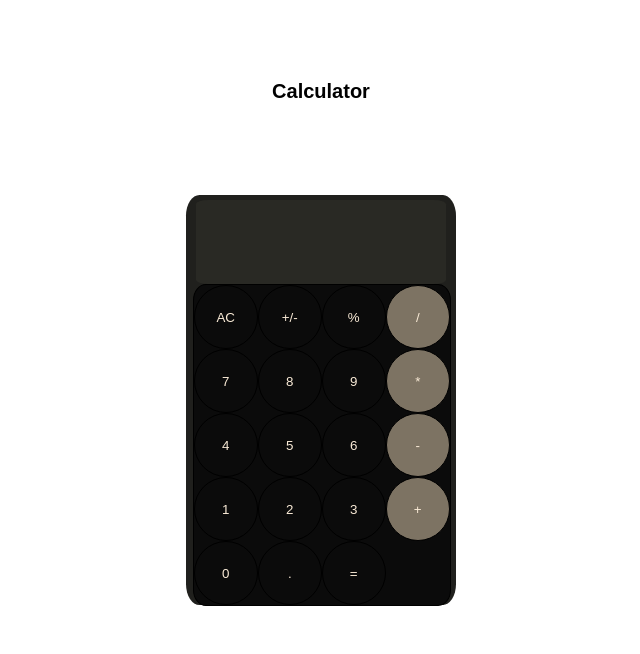
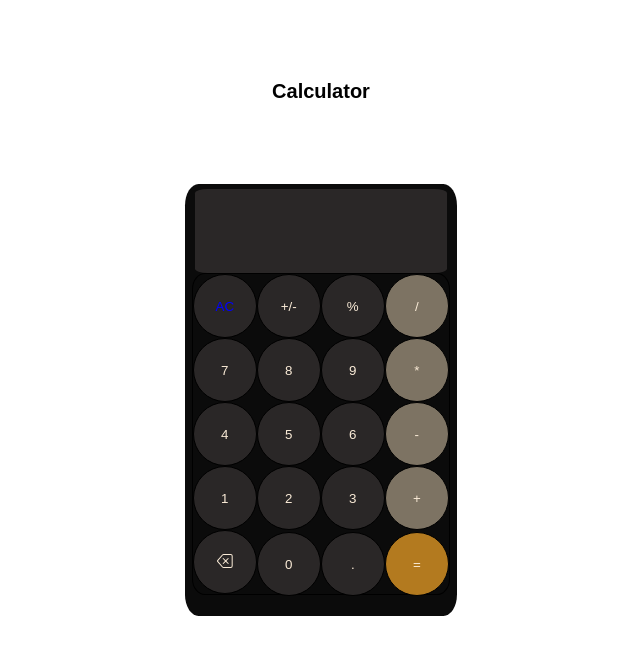
Before and after one commit to megha-naragund/calculator-react, a React (Create React App) app: page / in a window 1280 px wide. Shown: the top 654 px of the page, without its empty margins (319-959 px from the left). Built offline with nearby package versions, Linux system fonts and the light colour scheme.

Commit message:
added backspace button

```diff
--- a/package.json
+++ b/package.json
@@ -6,6 +6,7 @@
     "@testing-library/jest-dom": "^5.16.5",
     "@testing-library/react": "^13.4.0",
     "@testing-library/user-event": "^13.5.0",
+    "bootstrap-icons": "^1.10.3",
     "react": "^18.2.0",
     "react-dom": "^18.2.0",
     "react-scripts": "5.0.1",
--- a/public/index.html
+++ b/public/index.html
@@ -24,7 +24,7 @@
       work correctly both with client-side routing and a non-root public URL.
       Learn how to configure a non-root public URL by running `npm run build`.
     -->
-    <title>React App</title>
+    <title>Calculator App</title>
   </head>
   <body>
     <noscript>You need to enable JavaScript to run this app.</noscript>
--- a/src/App.js
+++ b/src/App.js
@@ -9,8 +9,9 @@ class App extends Component {
     result: ""
   }
   onClick=button=>{
-    console.log("The link was clicked"+button);
+    console.log("The link was clicked"+button+" " +(button === 'backspace'));
     // to specify % should be used as percentage instead of mod
+
     if(button === "%"){
       this.setState({
         result:eval(eval(this.state.result)+'/100')
@@ -95,6 +96,21 @@ class App extends Component {
         })
       }
     }
+    else if(button == 'backspace'){
+      console.log("The link was clicked backspace !!" + this.state.result);
+      if(this.state.result.length>1 ){
+        this.setState({
+          result :this.state.result.slice(0,-1)
+        })
+
+      }
+      else{
+        this.setState({
+          result : ""
+        })
+      }
+
+    }
     else{
       this.setState({
         result: this.state.result+button
@@ -119,6 +135,7 @@ class App extends Component {
 
       <div className="calculator-container">
         {/* conditional rendering to handle mathematical exceptions*/}
+
         {renderDisplay()}
         {/* Keypad woth obclick button handle */}
         <KeyPad onClick={this.onClick}/>
--- a/src/components/KeyPad.js
+++ b/src/components/KeyPad.js
@@ -1,11 +1,13 @@
 import React, { Component } from 'react';
+<link href="https://cdn.jsdelivr.net/npm/bootstrap@5.3.0-alpha1/dist/css/bootstrap.min.css" rel="stylesheet" integrity="sha384-GLhlTQ8iRABdZLl6O3oVMWSktQOp6b7In1Zl3/Jr59b6EGGoI1aFkw7cmDA6j6gD" crossorigin="anonymous"></link>
+
 class KeyPad extends Component{
     render(){
         return(
             <div className="keypad">
             {/* Button and operator of the calculator */}
             <div className="buttons" >
-            <button onClick={e => this.props.onClick(e.target.innerHTML)}>AC</button>
+            <button style={{color:'blue'}} onClick={e => this.props.onClick(e.target.innerHTML)}>AC</button>
             <button onClick={e => this.props.onClick(e.target.innerHTML)}>+/-</button>
             <button onClick={e => this.props.onClick(e.target.innerHTML)}>%</button>
             <button className ="operators" onClick={e => this.props.onClick(e.target.innerHTML)}>/</button>
@@ -21,9 +23,14 @@ class KeyPad extends Component{
             <button onClick={e => this.props.onClick(e.target.innerHTML)}>2</button>
             <button onClick={e => this.props.onClick(e.target.innerHTML)}>3</button>
             <button className ="operators" onClick={e => this.props.onClick(e.target.innerHTML)}>+</button>
+            <button id="backspace" onClick={e => this.props.onClick(e.target.id)}><svg xmlns="http://www.w3.org/2000/svg" width="16" height="16" fill="currentColor" class="bi bi-backspace" viewBox="0 0 16 16">
+  <path d="M5.83 5.146a.5.5 0 0 0 0 .708L7.975 8l-2.147 2.146a.5.5 0 0 0 .707.708l2.147-2.147 2.146 2.147a.5.5 0 0 0 .707-.708L9.39 8l2.146-2.146a.5.5 0 0 0-.707-.708L8.683 7.293 6.536 5.146a.5.5 0 0 0-.707 0z"/>
+  <path d="M13.683 1a2 2 0 0 1 2 2v10a2 2 0 0 1-2 2h-7.08a2 2 0 0 1-1.519-.698L.241 8.65a1 1 0 0 1 0-1.302L5.084 1.7A2 2 0 0 1 6.603 1h7.08zm-7.08 1a1 1 0 0 0-.76.35L1 8l4.844 5.65a1 1 0 0 0 .759.35h7.08a1 1 0 0 0 1-1V3a1 1 0 0 0-1-1h-7.08z"/>
+</svg></button>
             <button onClick={e => this.props.onClick(e.target.innerHTML)}>0</button>
             <button onClick={e => this.props.onClick(e.target.innerHTML)}>.</button>
-            <button onClick={e => this.props.onClick(e.target.innerHTML)}>=</button>
+            <button style={{backgroundColor: 'rgb(179, 122, 31)'}} onClick={e => this.props.onClick(e.target.innerHTML)}>=</button>
+            {/* <button className ="operators" onClick={e => this.props.onClick(e.target.innerHTML)}>+</button> */}
             </div>
           </div>
         )
--- a/src/index.css
+++ b/src/index.css
@@ -4,10 +4,10 @@ body {
 }
 /* calculator container design */
 .calculator-container {
-  height: 410px;
-  width: 270px;
-  background-color: rgb(32, 32, 29);
-  border-color: black;
+  height: 27rem;
+  width: 17rem;
+  background-color: rgb(11, 11, 11);
+  border-color: rgb(28, 21, 57);
   border-radius: 5%;
   align-items: center;
   position: absolute;
@@ -19,7 +19,7 @@ body {
 }
 /* heading design */
 #heading {
-  height: 25px;
+  /* height: 25px; */
   width: 95%;
   text-align: center;
   font-size: 20px;
@@ -36,7 +36,7 @@ body {
   position: relative;
   width: 85%;
   border-radius: 5%;
-  background-color: rgb(41, 41, 36);
+  background-color: rgb(42, 39, 39);
   margin: 5px 5px 5px 5px;
   margin: auto;
   margin-top: 2%;
@@ -62,7 +62,7 @@ button {
   border-radius: 50%;
   align-self: center;
   color: antiquewhite;
-  background-color: rgb(11, 11, 11);
+  background-color: rgb(42, 39, 39);
 }
 /* Operators */
 .operators{
```
Also changed, not shown: 2 other files (tests, documents, lock files or other folders).
